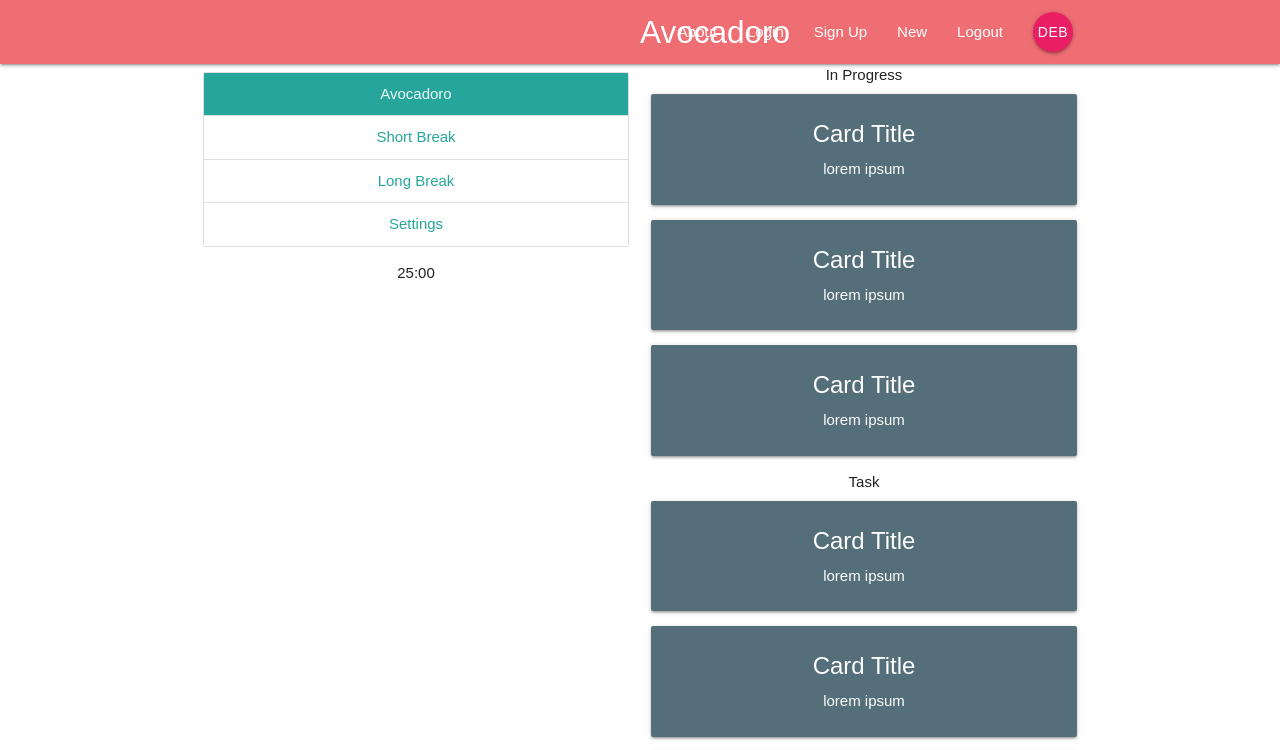
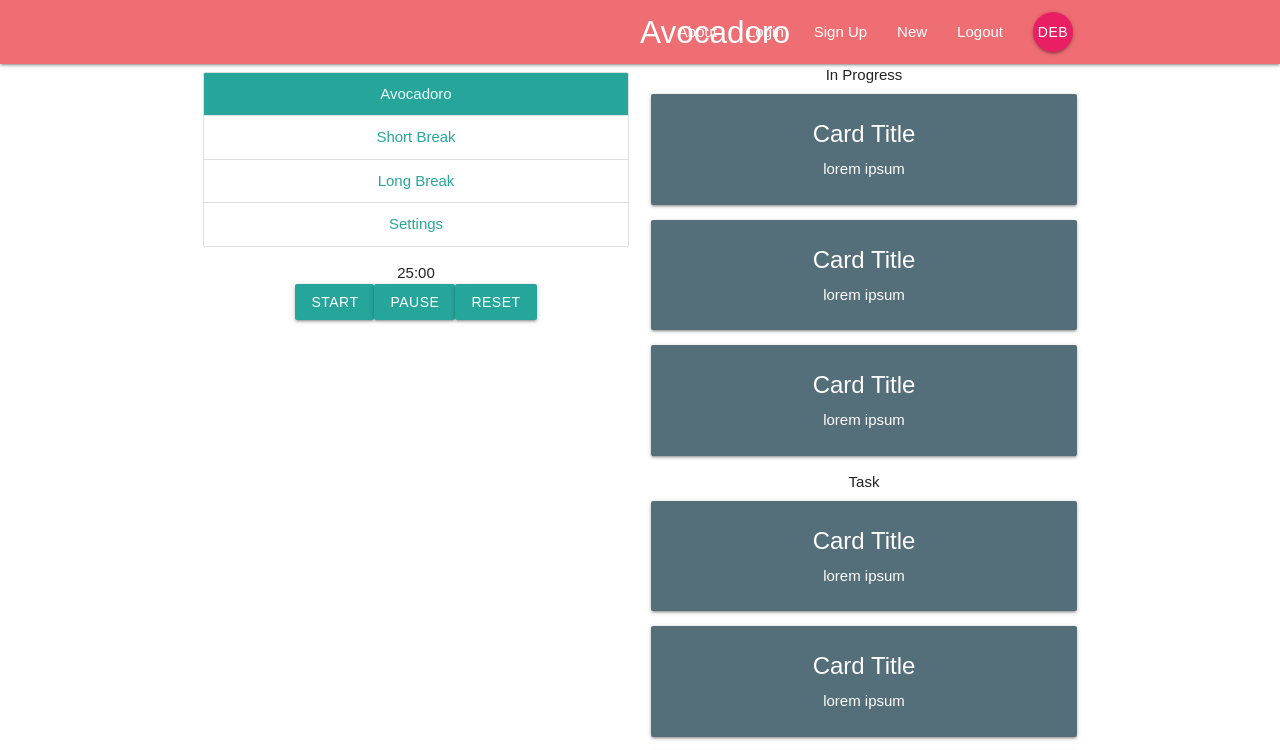
Before and after one commit to BranDebs/Avocado-Frontend, a React (Create React App) app: page / in a window 1280 px wide. Shown: the top 750 px of the page. Built offline with nearby package versions, Linux system fonts and the light colour scheme; a web font is replaced by a local one.

Commit message:
Add start, pause and reset timer buttons

```diff
--- /dev/null
+++ b/src/components/avocadoro/timer/Controls.js
@@ -0,0 +1,32 @@
+import React from "react";
+
+const Controls = (props) => {
+
+  const onClickFunc =(e) => {
+    switch(e.currentTarget.name) {
+      case "start":
+        props.setTimerToggleFunc(true);
+        break;
+      case "pause":
+        props.setTimerToggleFunc(false);
+        break;
+      case "reset":
+        props.setTimerToggleFunc(false);
+        props.setTimerFunc(props.getInitTimer);
+        break;
+      default:
+        break;
+    }
+    return;
+  }
+
+  return(
+    <div>
+      <a className="waves-effect waves-light btn" name="start" onClick={onClickFunc}>Start</a>
+      <a className="waves-effect waves-light btn" name="pause" onClick={onClickFunc}>Pause</a>
+      <a className="waves-effect waves-light btn" name="reset" onClick={onClickFunc}>Reset</a>
+    </div>
+  );
+}
+
+export default Controls;
--- a/src/components/avocadoro/timer/Selections.js
+++ b/src/components/avocadoro/timer/Selections.js
@@ -1,9 +1,11 @@
 import React from 'react';
+
+const AVOCADORO_TIMER = 1500;
+const SHORT_BREAK_TIMER = 300;
+const LONG_BREAK_TIMER = 900;
 
 const Selections = (props) => {
   const onClickFunc = (e) => {
-    console.log(e.currentTarget.parentNode);
-
     // Sets all collections to not be active
     let nodes = e.currentTarget.parentNode.childNodes;
 
@@ -13,16 +15,20 @@ const Selections = (props) => {
 
     switch (e.currentTarget.name) {
       case "avocadoro":
-        props.setTimerFunc(1500);
+        props.setTimerFunc(AVOCADORO_TIMER);
+        props.setInitTimerFunc(AVOCADORO_TIMER);
         break;
       case "short_break":
-        props.setTimerFunc(300);
+        props.setTimerFunc(SHORT_BREAK_TIMER);
+        props.setInitTimerFunc(SHORT_BREAK_TIMER);
         break;
       case "long_break":
-        props.setTimerFunc(900);
+        props.setTimerFunc(LONG_BREAK_TIMER);
+        props.setInitTimerFunc(LONG_BREAK_TIMER);
         break;
       default:
         props.setTimerFunc(0);
+        props.setInitTimerFunc(0);
         return;
     }
     e.currentTarget.className = "collection-item active";
--- a/src/components/avocadoro/timer/Timer.js
+++ b/src/components/avocadoro/timer/Timer.js
@@ -1,9 +1,11 @@
 import React, {useState, useEffect} from 'react';
 import Selections from './Selections';
+import Controls from './Controls';
 
 const Timer = () => {
 
-  const [timer, setTimer] = useState(1500);
+  const [initTimer, setInitTimer] = useState(1500);
+  const [timer, setTimer] = useState(initTimer);
   const [hasStarted, setTimerToggle] = useState(false);
 
   useEffect(() => {
@@ -20,8 +22,9 @@ const Timer = () => {
 
   return(
     <div>
-      <Selections setTimerFunc={setTimer} setTimerToggleFunc={setTimerToggle}/>
+      <Selections setTimerFunc={setTimer} setInitTimerFunc={setInitTimer} setTimerToggleFunc={setTimerToggle}/>
       {formatTimer(timer)}
+      <Controls setTimerFunc={setTimer} getInitTimer={initTimer} setTimerToggleFunc={setTimerToggle}/>
     </div>
   );
 };
```
